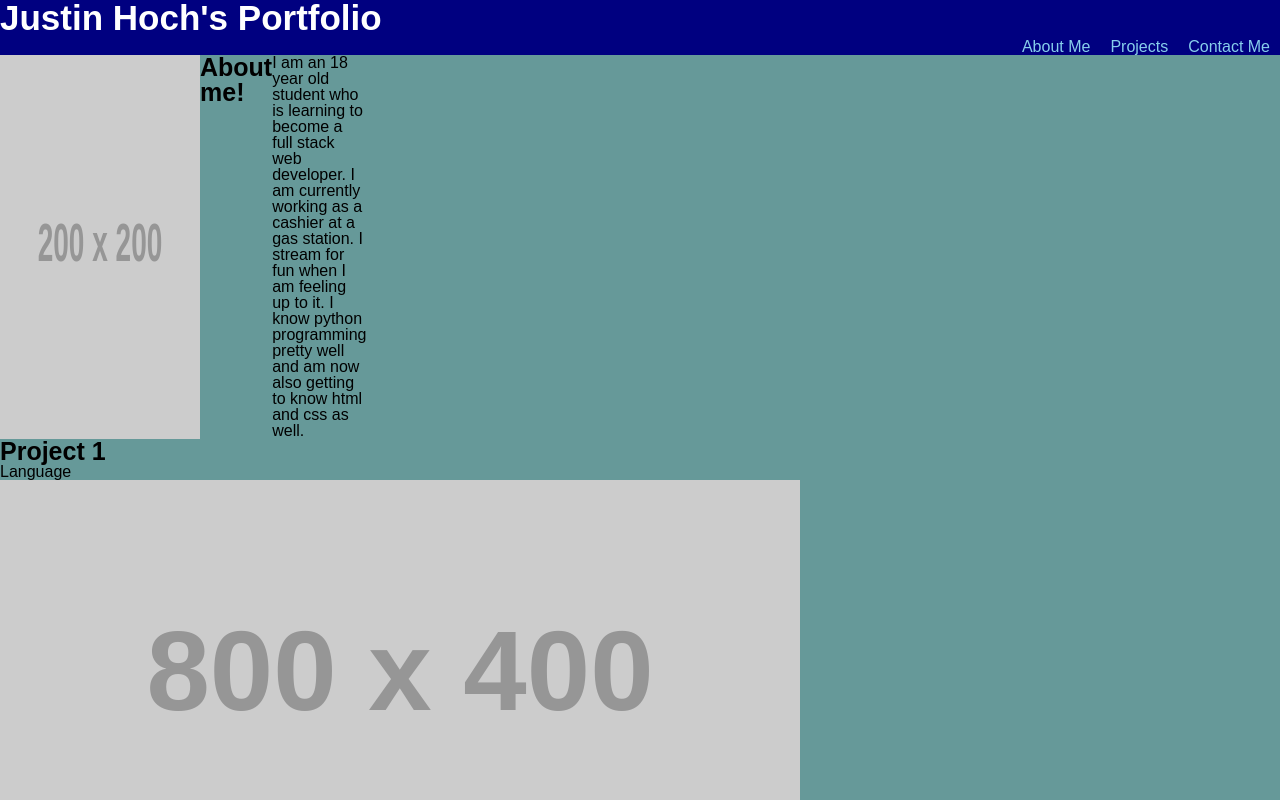
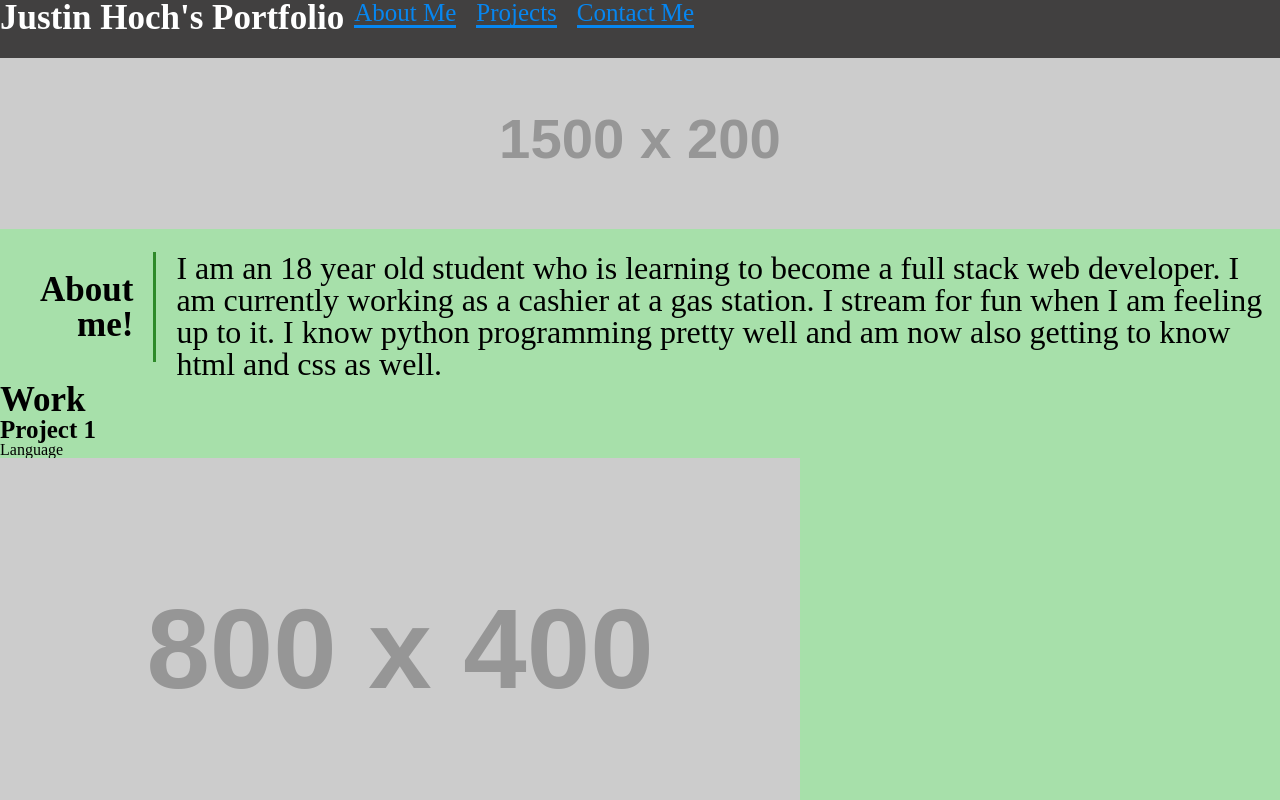
Before and after one commit to Justinean/Portfolio, a plain HTML site: page index.html in a window 1280 px wide. Shown: the top 800 px of the page. Drawn offline with Linux system fonts and the light colour scheme; placeholder pictures from the web are drawn by us.

Commit message:
Edited style.css and index.html

```diff
--- a/assets/css/reset.css
+++ b/assets/css/reset.css
@@ -42,5 +42,5 @@ ul {
 
 a {
     text-decoration: none;
-    color: skyblue;
+    color: rgb(6, 134, 240);
 }
--- a/assets/css/style.css
+++ b/assets/css/style.css
@@ -1,4 +1,5 @@
 * {
+    font-family: antonio;
     font-size: 16px;
 }
 
@@ -10,14 +11,20 @@ h2 {
     font-size: 25px;
 }
 
+body {
+    background-color: #1caf2362;
+}
+
 header {
-    display: inline-block;
+    display: flex;
     width: 100%;
-    height: 100%;
-    background-color: navy;
+    height: 200%;
+    background-color: rgb(65, 64, 64);
     color: white;
+    padding-bottom: 20px;
+}
 
-}
+
 
 header ul {
     display: flex;
@@ -28,19 +35,29 @@ header ul li {
     font-size: 20px;
     margin-left: 10px;
     margin-right: 10px;
+    margin-bottom: 10px;
+    border-bottom: 3px solid rgb(6, 134, 240);
 }
 
+header ul li a {
+    font-size: 25px;
+}
+#fancy img {
+    width: 100%
+}
 article {
     display: flex;
-}
-article * {
-    flex: 0 1 0;
-}
-article h2 + p {
-
-
+    flex-direction: row;
+    justify-content: center;
 }
 
-body {
-    background-color: #669999;
+article h1 {
+    padding: 20px;
+    margin: 20px;
+    border-right: 3px solid rgb(46, 138, 41);
+    text-align: right;
 }
+article p {
+    margin-top: 20px;
+    font-size: 200%;
+}
--- a/index.html
+++ b/index.html
@@ -18,9 +18,11 @@
             </nav>
         </header>
 
+        <figure id="fancy">
+            <img src="http://via.placeholder.com/1500x200" alt="Fancy pic" />
+        </figure>
         <article id="aboutme">
-            <img src="http://via.placeholder.com/200x200" alt="My face">
-            <h2>About me!</h2>
+            <h1>About me!</h1>
             <p>
                 I am an 18 year old student who is learning to become a full stack web developer.
                 I am currently working as a cashier at a gas station. I stream for fun when I am
@@ -30,6 +32,7 @@
         </article>
 
         <main>
+            <h1>Work</h1>
             <section id="projects">
                 <figure>
                     <h2>Project 1</h2>
```
